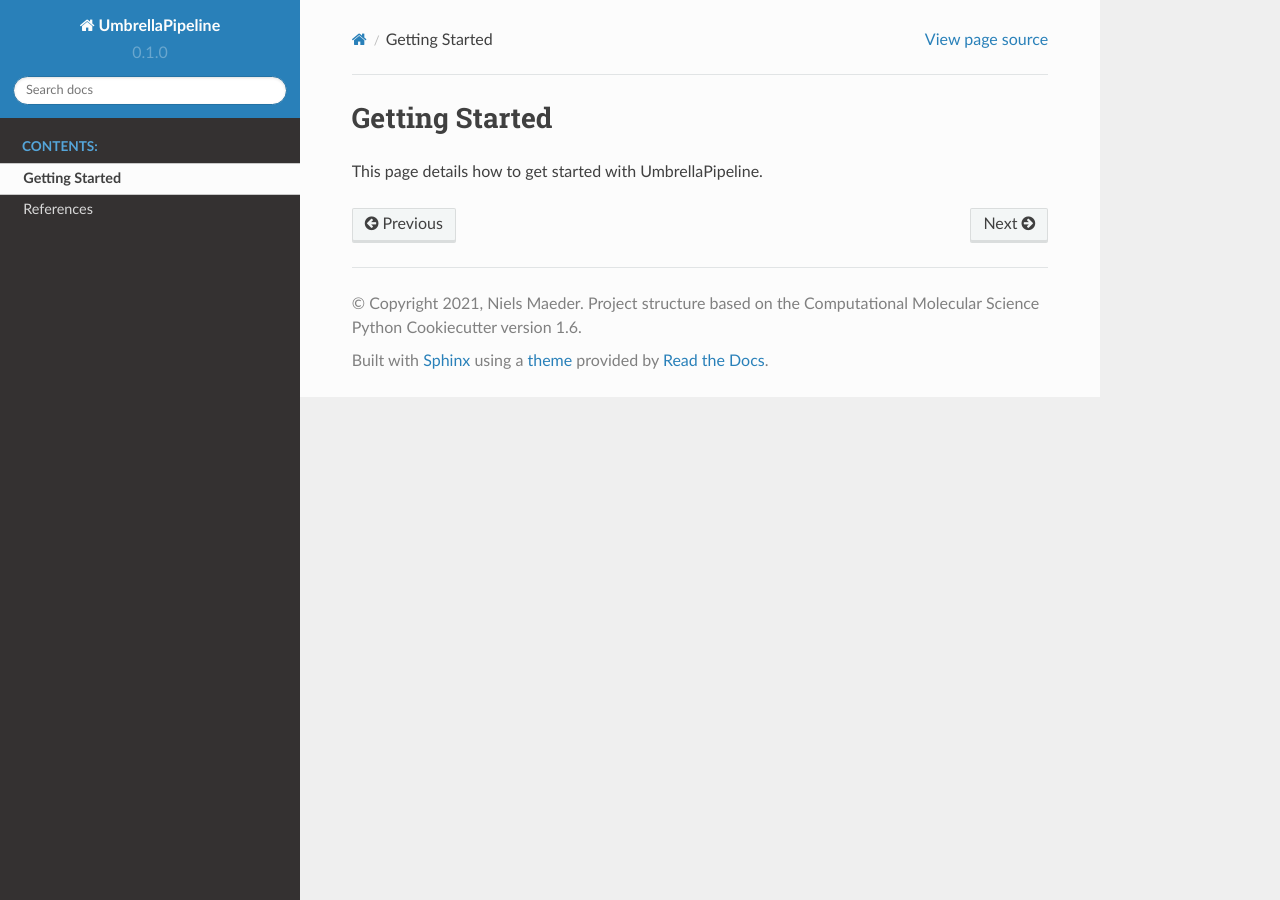
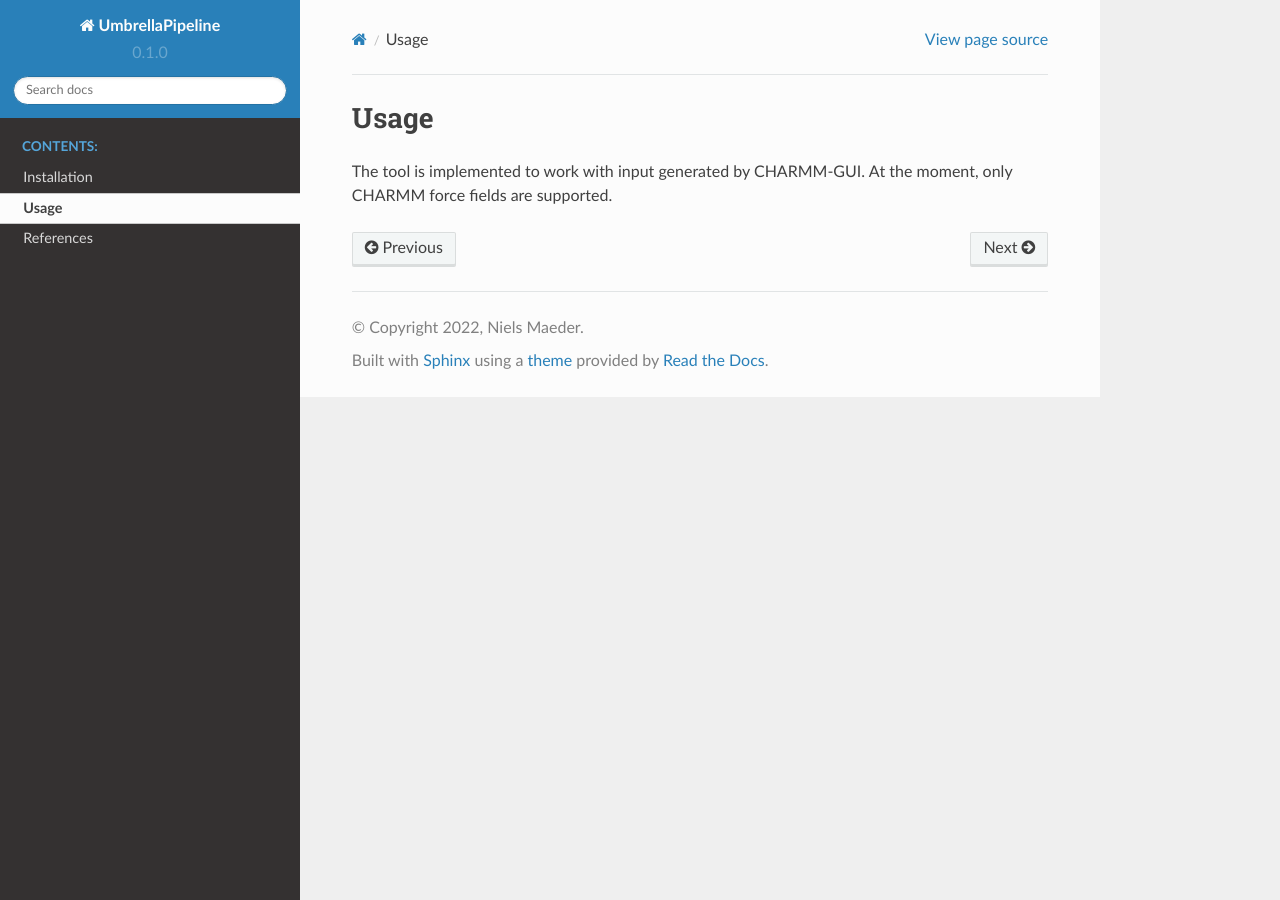
Before and after one commit to nmaeder/UmbrellaPipeline, a Sphinx documentation site: the page built from docs/usage.rst, in a window 1280 px wide. Built offline with Sphinx 7.4.7 and the Read the Docs theme 2.0.0, drawn with Linux system fonts in a browser that asks for light colours; pages that are not in the unit, such as notebooks, are missing from menus.

Commit message:
Merge branch 'analysis' of https://github.com/nmaeder/UmbrellaPipeline into logging

```diff
--- a/docs/conf.py
+++ b/docs/conf.py
@@ -16,7 +16,6 @@
 import os
 import sys
 sys.path.insert(0, os.path.abspath('..'))
-sys.path.insert(0, os.path.abspath('.'))
 
 import UmbrellaPipeline
 
@@ -24,8 +23,7 @@ import UmbrellaPipeline
 # -- Project information -----------------------------------------------------
 
 project = 'UmbrellaPipeline'
-copyright = ("2021, Niels Maeder. Project structure based on the "
-             "Computational Molecular Science Python Cookiecutter version 1.6")
+copyright = ("2022, Niels Maeder")
 author = 'Niels Maeder'
 
 # The short X.Y version
--- a/docs/index.rst
+++ b/docs/index.rst
@@ -7,7 +7,9 @@ Welcome to UmbrellaPipeline's documentation!
 =========================================================
 
 What is the UmbrellaPipeline?
------------------------------
+-----------------------------¨
+
+
 
 Why using the UmbrellaPipeline?
 -------------------------------
--- a/docs/usage.rst
+++ b/docs/usage.rst
@@ -1,4 +1,4 @@
-Getting Started
+Usage
 ===============
 
-This page details how to get started with UmbrellaPipeline.
+The tool is implemented to work with input generated by CHARMM-GUI. At the moment, only CHARMM force fields are supported.
```
Also changed, not shown: docs/installation.rst (added, +12 -0 lines).
